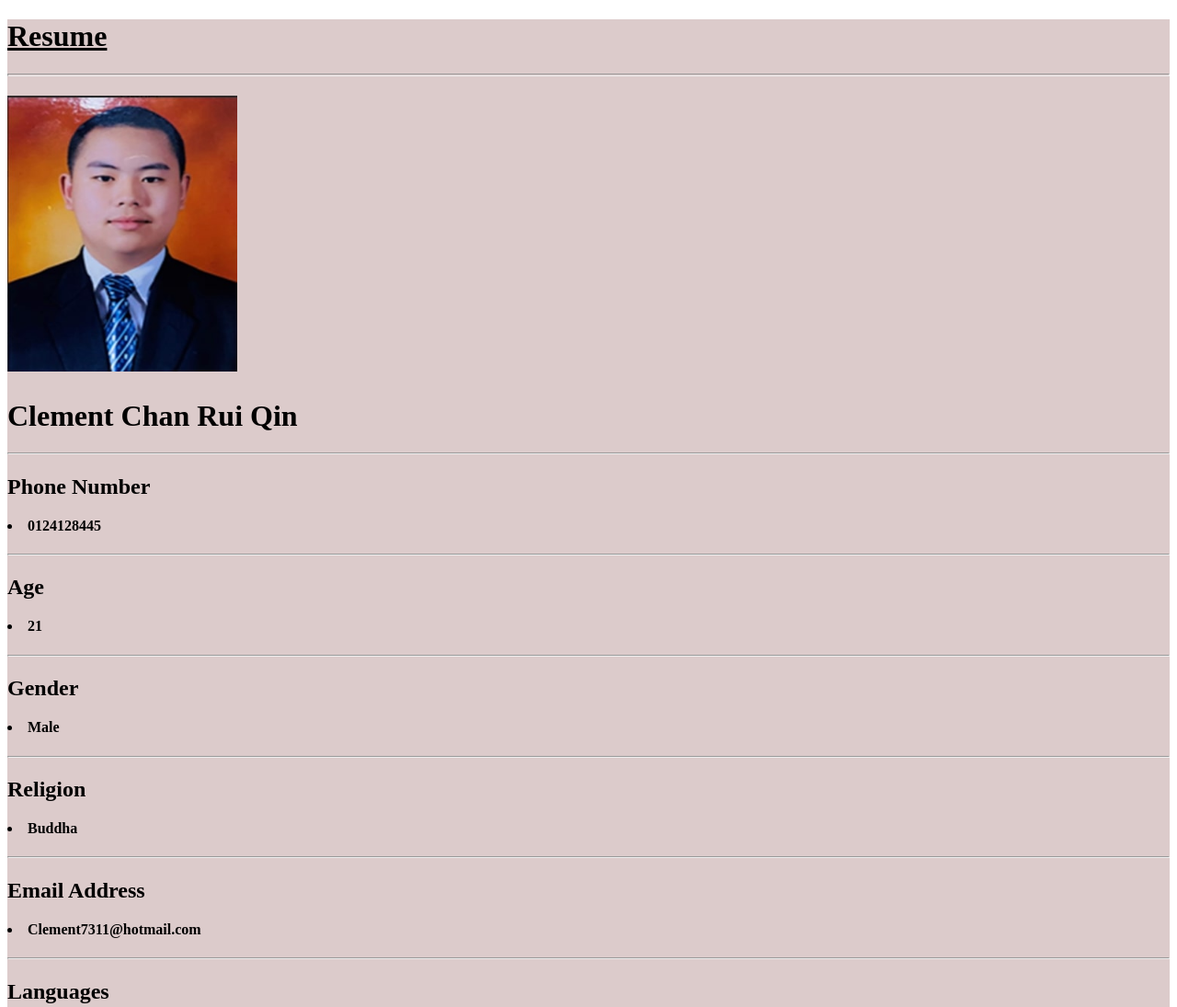
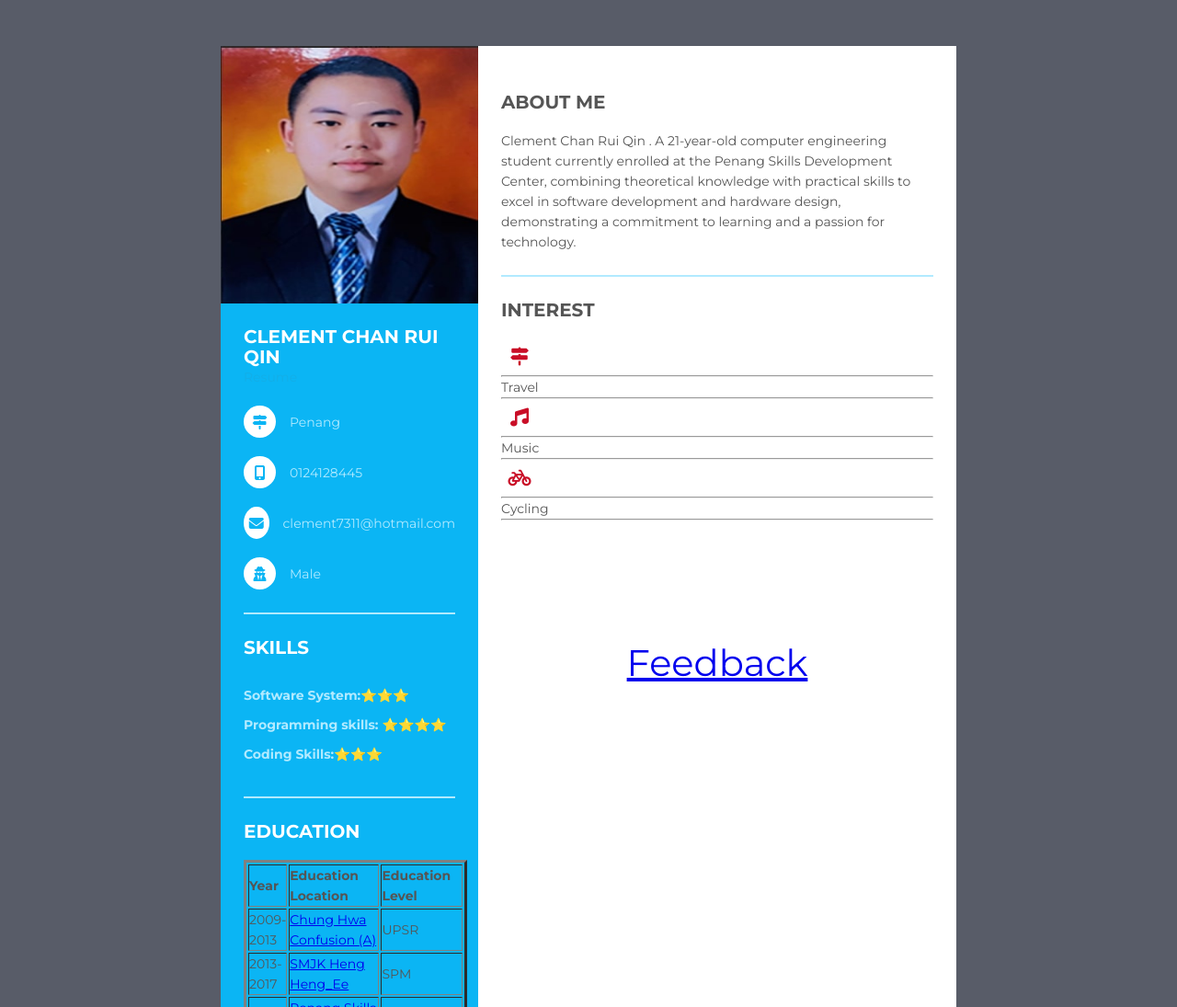
Before and after one commit to Lemon15631/MyResume-, a plain HTML site: page index.html in a window 1280 px wide. Shown: the top 1095 px of the page at 92% size. Drawn offline with Linux system fonts and the light colour scheme.

Commit message:
Add files via upload

```diff
--- a/index.html
+++ b/index.html
@@ -1,66 +1,80 @@
 <!DOCTYPE html>
 <html lang="en">
+
 <head>
 	<meta charset="UTF-8">
-    <meta name="viewport" content="width=device-width, initial-scale=1.0">
-    <title>Resume</title>
+	<title>Resume/CV Design</title>
+	<link rel="stylesheet" href="styles.css">
+	<link rel="stylesheet" href="https://cdnjs.cloudflare.com/ajax/libs/font-awesome/6.5.1/css/all.min.css" integrity="sha512-DTOQO9RWCH3ppGqcWaEA1BIZOC6xxalwEsw9c2QQeAIftl+Vegovlnee1c9QX4TctnWMn13TZye+giMm8e2LwA==" crossorigin="anonymous" referrerpolicy="no-referrer" />
 
 </head>
+<body>
 
-
-<form action="" style="background-color:rgb(220, 203, 203);">
-    <h1 size="3">
-    <h1><b><u>Resume</u></b></h1>
-   <hr size="3">
-   <h1><img src="images/Screenshot 2023-12-29 191804.jpg" width="250" height="300"><h1 style ="color:#000000">Clement Chan Rui Qin </h1>
-
-   <h1 size="3">
-      <hr>
-      <h2>Phone Number</h2>
-      <li><b>0124128445</b></li>
-
-    <h1 size="3">
-        <hr>
-        <h2>Age</h2>
-        <li><b>21</b></li>
-
-    <h1 size="3">
-        <hr>
-        <h2>Gender</h2>
-        <li><b>Male</b></li>
-
-    <h1 size="3">
-        <hr>
-        <h2>Religion</h2>
-        <li><b>Buddha</b></li>
-
-    <h1 size="3">
-        <hr>
-        <h2>Email Address</h2>
-        <li><b>Clement7311@hotmail.com</b></li>
-
-    <h1 size="3">
-      <hr>
-      <h2>Languages</h2>
-      <li><b>English</b></li>
-      <li><b>Chinese</b></li>
-      <li><b>Cantonese</b></li>
-
-
-<hr>
-<h2>SUMMARY</h2>
-<p>Clement Chan Rui Qin . A 21-year-old computer engineering student currently enrolled at the Penang Skills Development Center, combining theoretical knowledge with practical skills to excel in software development and hardware design, demonstrating a commitment to learning and a passion for technology..</p>
-
-<h3 size="3">
-<hr>
-<h2>Skills</h2>
+<div class="resume">
+   <div class="resume_left">
+     <div class="resume_profile">
+       <img src="./Images/Screenshot 2023-12-29 191804.jpg" >
+     </div>
+     <div class="resume_content">
+      <div class="resume_item resume_info">
+         <div class="title">
+           <p class="bold">Clement Chan Rui Qin </p>
+           <p class="regular">Resume</p>
+         </div>
+         <ul>
+           <li>
+             <div class="icon">
+               <i class="fas fa-map-signs"></i>
+             </div>
+             <div class="data">
+               Penang
+             </div>
+           </li>
+           <li>
+             <div class="icon">
+               <i class="fas fa-mobile-alt"></i>
+             </div>
+             <div class="data">
+               0124128445
+             </div>
+           </li>
+           <li>
+             <div class="icon">
+               <i class="fas fa-envelope"></i>
+             </div>
+             <div class="data">
+               clement7311@hotmail.com
+             </div>
+           </li>
+           <li>
+             <div class="icon">
+              <i class="fa-solid fa-user-secret"></i>
+             </div>
+             <div class="data">
+              Male
+             </div>
+           </li>
+         </ul>
+       </div>
+       <div class="resume_item resume_skills">
+         <div class="title">
+           <p class="bold">skills</p>
+         </div>
+         <ul>
+           <li>
             <li><b> Software System:⭐⭐⭐</b></li>
             <li><b>Programming skills: ⭐⭐⭐⭐</b></li>
             <li><b>Coding Skills:⭐⭐⭐</b></li>
 
-<h4 size="3"></h4>
-<hr>
-<h2>Education</h2>
+           </li>
+         </ul>
+       </div>
+       <div class="resume_item resume_education">
+         <div class="title">
+           <p class="bold">Education</p>
+         </div>
+         <ul>
+           <li>
             <table border="3">
               <thread>
                   <th>Year</th>
@@ -69,7 +83,7 @@
               </thread>
               <tr>
                   <td>2009-2013</td>
-    <td><a href="https://ms.wikipedia.org/wiki/Sekolah_Jenis_Kebangsaan_(C)_Chung_Hwa_Confucian_%27A%27">Chung Hwa Confusion (A) </a></td>
+                  <td><a href="https://ms.wikipedia.org/wiki/Sekolah_Jenis_Kebangsaan_(C)Chung_Hwa_Confucian%27A%27">Chung Hwa Confusion (A) </a></td>
                   <td>UPSR</td>
               </tr>
               <tr>
@@ -84,6 +98,65 @@
               </form>
               </tr>
               </table>
-<a href="Feedback.html">Feedback</a>
+
+         </div>
+     </div>
+  </div>
+  <div class="resume_right">
+    <div class="resume_item resume_about">
+        <div class="title">
+           <p class="bold">About Me</p>
+         </div>
+        <p>Clement Chan Rui Qin . A 21-year-old computer engineering student currently enrolled at the Penang Skills Development Center, combining theoretical knowledge with practical skills to excel in software development and hardware design, demonstrating a commitment to learning and a passion for technology.</p>
+    </div>
+
+
+    <div class="resume_item resume_interest">
+      <div class="title">
+           <p class="bold">Interest</p>
+         </div>
+
+        <ul>
+          <li>
+            <div class="icon">
+              <i class="fas fa-map-signs"></i>
+            </div>
+          <hr>
+            <div class="data">
+              Travel
+            </div>
+          </li>
+          <li>
+            <hr>
+            <div class="icon">
+              <i class="fa-solid fa-music"></i>
+            </div>
+            <hr>
+            <div class="data">
+              Music
+            </div>
+          </li>
+          <li>
+            <hr>
+            <div class="icon">
+              <i class="fa-solid fa-bicycle"></i>
+            </div>
+            <hr>
+            <div class="data">
+              Cycling
+            </div>
+          </li>
+        <hr>
+        </ul><br><br>
+      <div class="feedback";>
+      <a href="feedback.html">Feedback</a>
+      </div>
+
+    </div>
+  </div>
+</div>
+
+
+
 </body>
 </html>
--- /dev/null
+++ b/styles.css
@@ -0,0 +1,170 @@
+@import url("https://fonts.googleapis.com/css?family=Montserrat:400,500,700&display=swap");
+
+* {
+  margin: 0;
+  padding: 0;
+  box-sizing: border-box;
+  list-style: none;
+  font-family: "Montserrat", sans-serif;
+}
+
+body {
+  background: #585c68;
+  font-size: 14px;
+  line-height: 22px;
+  color: #555555;
+}
+
+.bold {
+  font-weight: 700;
+  font-size: 20px;
+  text-transform: uppercase;
+}
+
+.semi-bold {
+  font-weight: 500;
+  font-size: 16px;
+}
+
+.resume {
+  width: 800px;
+  height: auto;
+  display: flex;
+  margin: 50px auto;
+}
+
+.resume .resume_left {
+  width: 280px;
+  background: #0bb5f4;
+}
+
+.resume .resume_left .resume_profile {
+  width: 100%;
+  height: 280px;
+}
+
+.resume .resume_left .resume_profile img {
+  width: 100%;
+  height: 100%;
+}
+
+.resume .resume_left .resume_content {
+  padding: 0 25px;
+}
+
+.resume .title {
+  margin-bottom: 20px;
+}
+
+.resume .resume_left .bold {
+  color: #fff;
+}
+
+.resume .resume_left .regular {
+  color: #13aee7;
+}
+
+.resume .resume_item {
+  padding: 25px 0;
+  border-bottom: 2px solid #b1eaff;
+}
+
+.resume .resume_left .resume_item:last-child,
+.resume .resume_right .resume_item:last-child {
+  border-bottom: 0px;
+}
+
+.resume .resume_left ul li {
+  display: flex;
+  margin-bottom: 20px;
+  align-items: center;
+}
+
+.resume .resume_left ul li:last-child {
+  margin-bottom: 0;
+}
+
+.resume .resume_left ul li .icon {
+  width: 35px;
+  height: 35px;
+  background: #fff;
+  color: #0bb5f4;
+  border-radius: 50%;
+  margin-right: 15px;
+  font-size: 16px;
+  position: relative;
+}
+
+.resume .icon i,
+.resume .resume_left .resume_item ul li i {
+  position: absolute;
+  top: 50%;
+  left: 50%;
+  transform: translate(-50%, -50%);
+}
+
+.resume .resume_left ul li .data {
+  color: #b1eaff;
+}
+
+.resume .resume_left .resume_skills ul li {
+  display: flex;
+  margin-bottom: 10px;
+  color: #b1eaff;
+  justify-content: space-between;
+  align-items: center;
+}
+
+.resume .resume_left .resume_skills ul li .skill_name {
+  width: 25%;
+}
+
+.resume .resume_left .resume_skills ul li .skill_progress {
+  width: 60%;
+  margin: 0 5px;
+  height: 5px;
+  background: #009fd9;
+  position: relative;
+}
+
+.resume .resume_left .resume_skills ul li .skill_per {
+  width: 15%;
+}
+
+.resume .resume_left .resume_skills ul li .skill_progress span {
+  position: absolute;
+  top: 0;
+  left: 0;
+  height: 100%;
+  background: #fff;
+}
+
+.resume .resume_left .resume_education .semi-bold {
+  color: #fff;
+  margin-bottom: 3px;
+}
+
+.resume .resume_right {
+  width: 520px;
+  background: #fff;
+  padding: 25px;
+}
+.resume .resume_right ul li .icon {
+  width: 40px;
+  height: 40px;
+  background: #fff;
+  color: #c90e27;
+  border-radius: 40%;
+  margin-right: 20px;
+  font-size: 20px;
+  position: relative;
+}
+.feedback{
+
+  font-size:40px;
+  color:rgb(98, 13, 41);
+  text-align:center;
+  border-bottom:2px;
+  position: relative;
+  top: 100px;
+}
```
Also changed, not shown: feedback.html (added, +42 -0 lines). Lines whose indentation alone changed are shown as unchanged.
